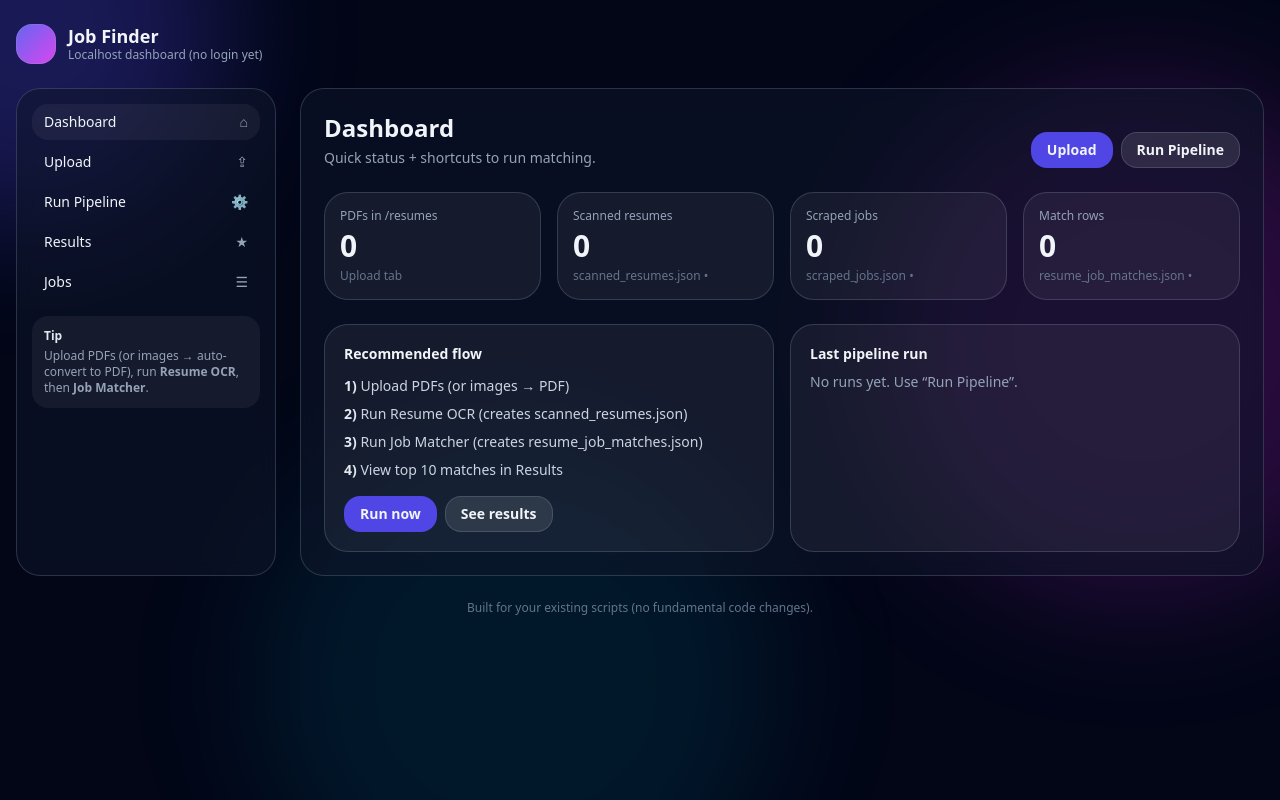
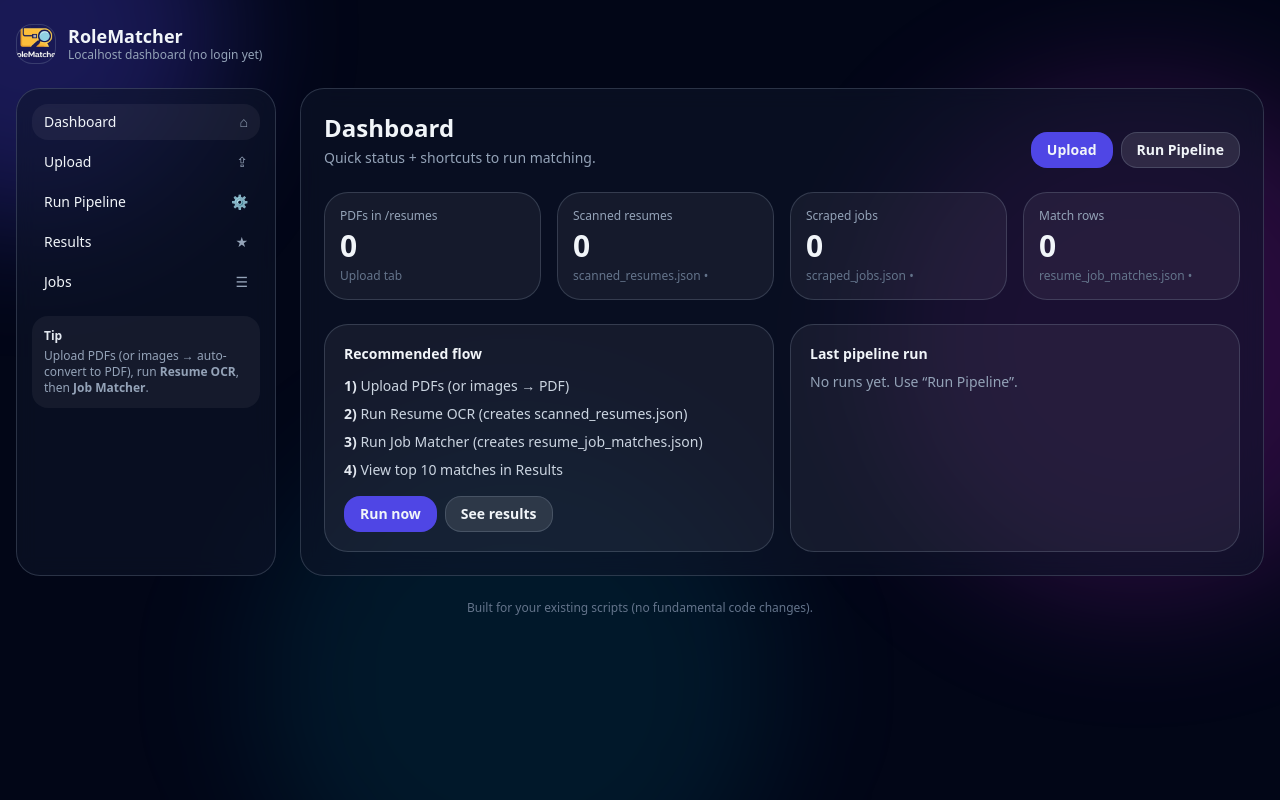
Before and after one commit to RSoleym/resume-match-ai-platform, a Flask app: page / in a window 1280 px wide. Run offline with Flask 3, Linux system fonts and the light colour scheme; some libraries are stand-ins or nearby versions.

Commit message:
Fixed Image Icon and Website Name/Title

```diff
--- a/web_ui/templates/base.html
+++ b/web_ui/templates/base.html
@@ -3,7 +3,8 @@
 <head>
   <meta charset="utf-8"/>
   <meta name="viewport" content="width=device-width, initial-scale=1"/>
-  <title>{{ title if title else "Job Finder" }}</title>
+  <title>{{ title if title else "RoleMatcher" }}</title>
+  <link rel="icon" type="image/png" href="{{ url_for('static', filename='favicon.png') }}"/>
 
   <!-- Tailwind via CDN (local UI) -->
   <script src="https://cdn.tailwindcss.com"></script>
@@ -26,9 +27,9 @@
     <!-- Top bar -->
     <div class="flex items-center justify-between gap-4">
       <div class="flex items-center gap-3">
-        <div class="h-10 w-10 rounded-2xl bg-gradient-to-br from-indigo-500 to-fuchsia-500 ring-soft"></div>
+        <img src="{{ url_for('static', filename='rolematcher-logo.png') }}" alt="RoleMatcher logo" class="h-10 w-10 rounded-2xl object-cover ring-soft"/>
         <div>
-          <div class="text-lg font-semibold leading-tight">Job Finder</div>
+          <div class="text-lg font-semibold leading-tight">RoleMatcher</div>
           <div class="text-xs text-slate-400">Localhost dashboard (no login yet)</div>
         </div>
       </div>
```
Also changed, not shown: web_ui/static/favicon.png (added), web_ui/static/rolematcher-logo.png (added).
